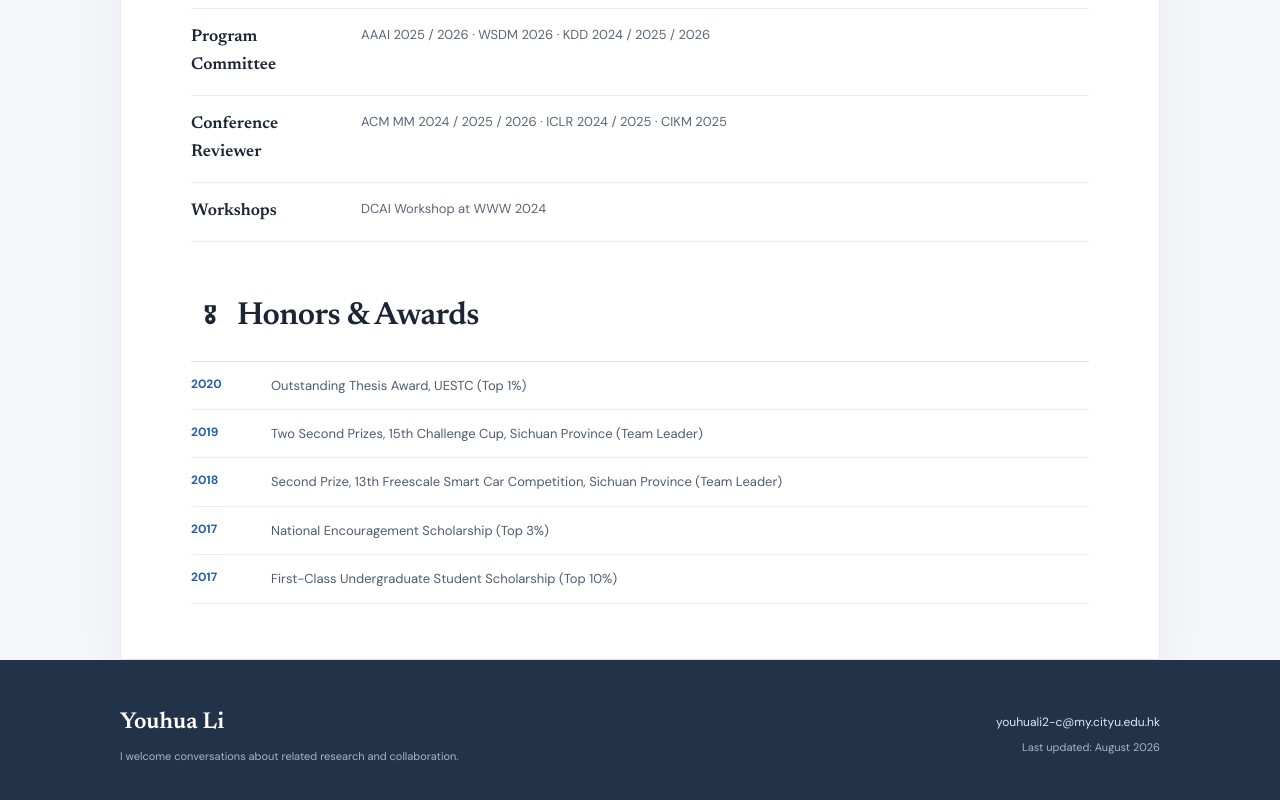
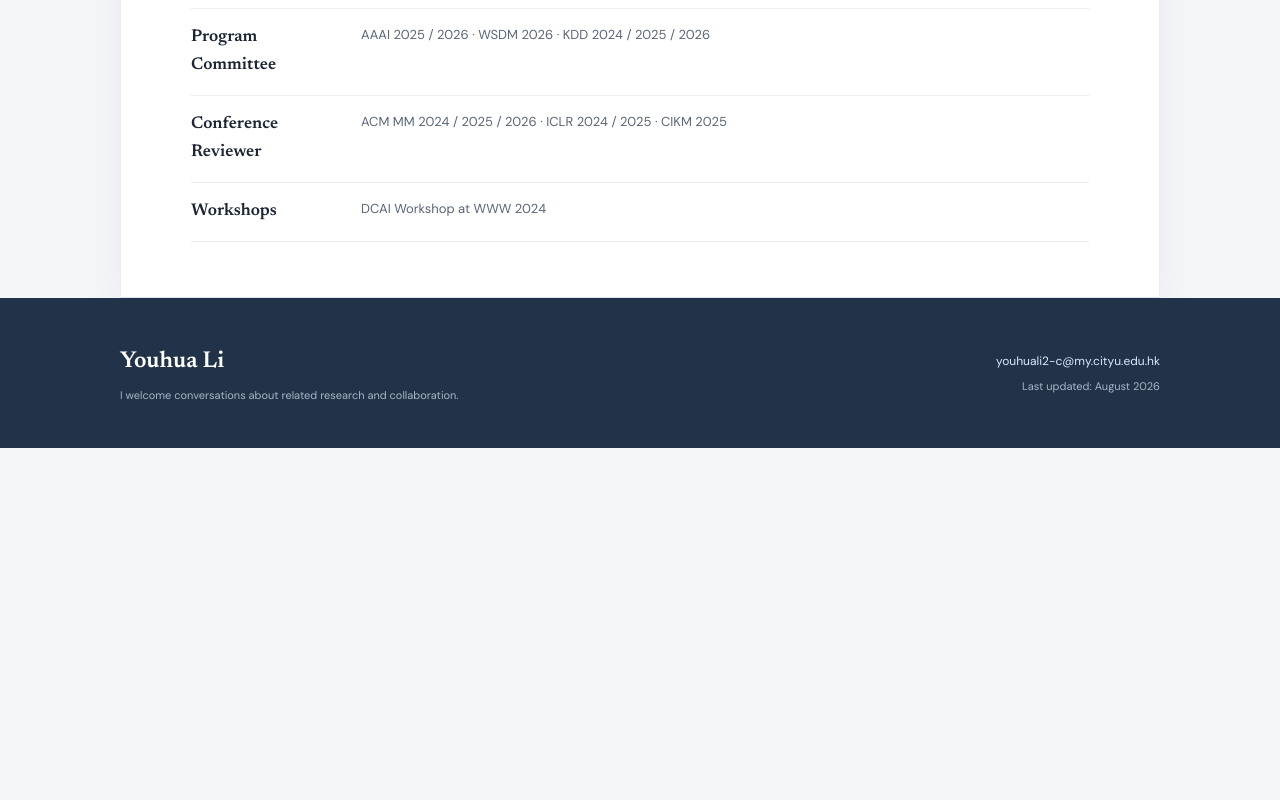
Before and after one commit to youhua97/youhua97.github.io, a Next.js app: page /en in a window 1280 px wide. Shown: the part 8168-8968 px from the top of the page. After the commit the page ends 8616 px from the top, so only its background shows below. Built offline with nearby package versions, Linux system fonts and the light colour scheme.

Commit message:
Remove honors and awards section

```diff
--- a/app/AcademicHome.tsx
+++ b/app/AcademicHome.tsx
@@ -114,20 +114,12 @@ const copy = {
     ],
     serviceTitle: "学术服务",
     serviceIntro: "期刊审稿与会议程序委员会 / 审稿服务",
-    honorsTitle: "荣誉与奖励",
     services: [
       ["Journals", "ACM TOIS · ACM TKDD · Information Processing & Management · Computers & Education: Artificial Intelligence · FLLM"],
       ["Senior Program Committee", "CIKM 2026"],
       ["Program Committee", "AAAI 2025 / 2026 · WSDM 2026 · KDD 2024 / 2025 / 2026"],
       ["Conference Reviewer", "ACM MM 2024 / 2025 / 2026 · ICLR 2024 / 2025 · CIKM 2025"],
       ["Workshops", "DCAI Workshop at WWW 2024"],
-    ],
-    honors: [
-      ["2020", "电子科技大学优秀毕业论文（Top 1%）"],
-      ["2019", "第十五届“挑战杯”四川省大学生课外学术科技作品竞赛二等奖两项（团队负责人）"],
-      ["2018", "第十三届 Freescale 智能车竞赛四川赛区二等奖（团队负责人）"],
-      ["2017", "国家励志奖学金（Top 3%）"],
-      ["2017", "本科生一等奖学金（Top 10%）"],
     ],
     contact: "欢迎就相关研究与合作通过邮件联系。",
     updated: "Last updated: August 2026",
@@ -237,20 +229,12 @@ const copy = {
     ],
     serviceTitle: "Professional Service",
     serviceIntro: "Journal reviewing and conference program committee / reviewing service",
-    honorsTitle: "Honors & Awards",
     services: [
       ["Journals", "ACM TOIS · ACM TKDD · Information Processing & Management · Computers & Education: Artificial Intelligence · FLLM"],
       ["Senior Program Committee", "CIKM 2026"],
       ["Program Committee", "AAAI 2025 / 2026 · WSDM 2026 · KDD 2024 / 2025 / 2026"],
       ["Conference Reviewer", "ACM MM 2024 / 2025 / 2026 · ICLR 2024 / 2025 · CIKM 2025"],
       ["Workshops", "DCAI Workshop at WWW 2024"],
-    ],
-    honors: [
-      ["2020", "Outstanding Thesis Award, UESTC (Top 1%)"],
-      ["2019", "Two Second Prizes, 15th Challenge Cup, Sichuan Province (Team Leader)"],
-      ["2018", "Second Prize, 13th Freescale Smart Car Competition, Sichuan Province (Team Leader)"],
-      ["2017", "National Encouragement Scholarship (Top 3%)"],
-      ["2017", "First-Class Undergraduate Student Scholarship (Top 10%)"],
     ],
     contact: "I welcome conversations about related research and collaboration.",
     updated: "Last updated: August 2026",
@@ -457,13 +441,6 @@ export function AcademicHome({ locale }: { locale: Locale }) {
           <dl className="service-list">
             {t.services.map(([label, detail]) => <div key={label}><dt>{label}</dt><dd>{detail}</dd></div>)}
           </dl>
-
-          <div className="honors-block">
-            <SectionHeading icon="🎖" title={t.honorsTitle} />
-            <ul className="honors-list">
-              {t.honors.map(([year, honor]) => <li key={`${year}-${honor}`}><time>{year}</time><span>{honor}</span></li>)}
-            </ul>
-          </div>
         </section>
       </main>
 
--- a/app/globals.css
+++ b/app/globals.css
@@ -227,12 +227,6 @@ main {
 .service-list > div { display: grid; grid-template-columns: 145px minmax(0, 1fr); gap: 25px; padding: 15px 0; border-bottom: 1px solid var(--line-soft); }
 .service-list dt { color: var(--ink); font-family: var(--serif); font-size: 17px; font-weight: 600; }
 .service-list dd { margin: 0; color: #596678; font-size: 13px; line-height: 1.7; }
-.honors-block { margin-top: 55px; }
-.honors-list { margin: 0; padding: 0; border-top: 1px solid var(--line); list-style: none; }
-.honors-list li { display: grid; grid-template-columns: 60px minmax(0, 1fr); gap: 20px; padding: 13px 0; border-bottom: 1px solid var(--line-soft); }
-.honors-list time { color: var(--blue); font-size: 12px; font-weight: 700; }
-.honors-list span { color: #4e5c6f; font-size: 13px; }
-
 footer { background: #223249; color: #dfe7f1; }
 .footer-inner { min-height: 150px; display: flex; align-items: center; justify-content: space-between; gap: 40px; padding-top: 34px; padding-bottom: 34px; }
 .footer-inner > div { display: flex; flex-direction: column; }
```
Also changed, not shown: 1 other file (tests, documents, lock files or other folders).
